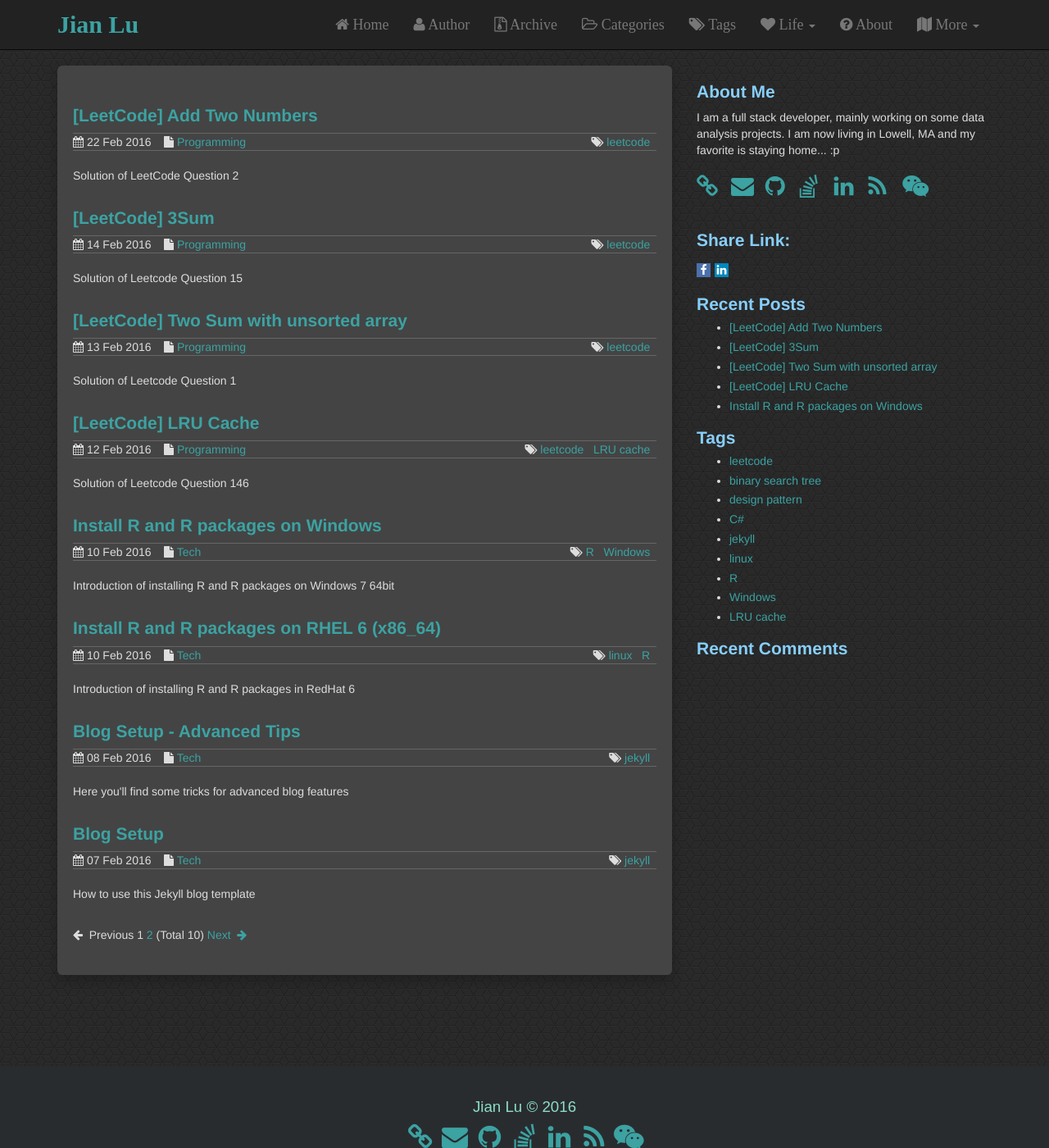
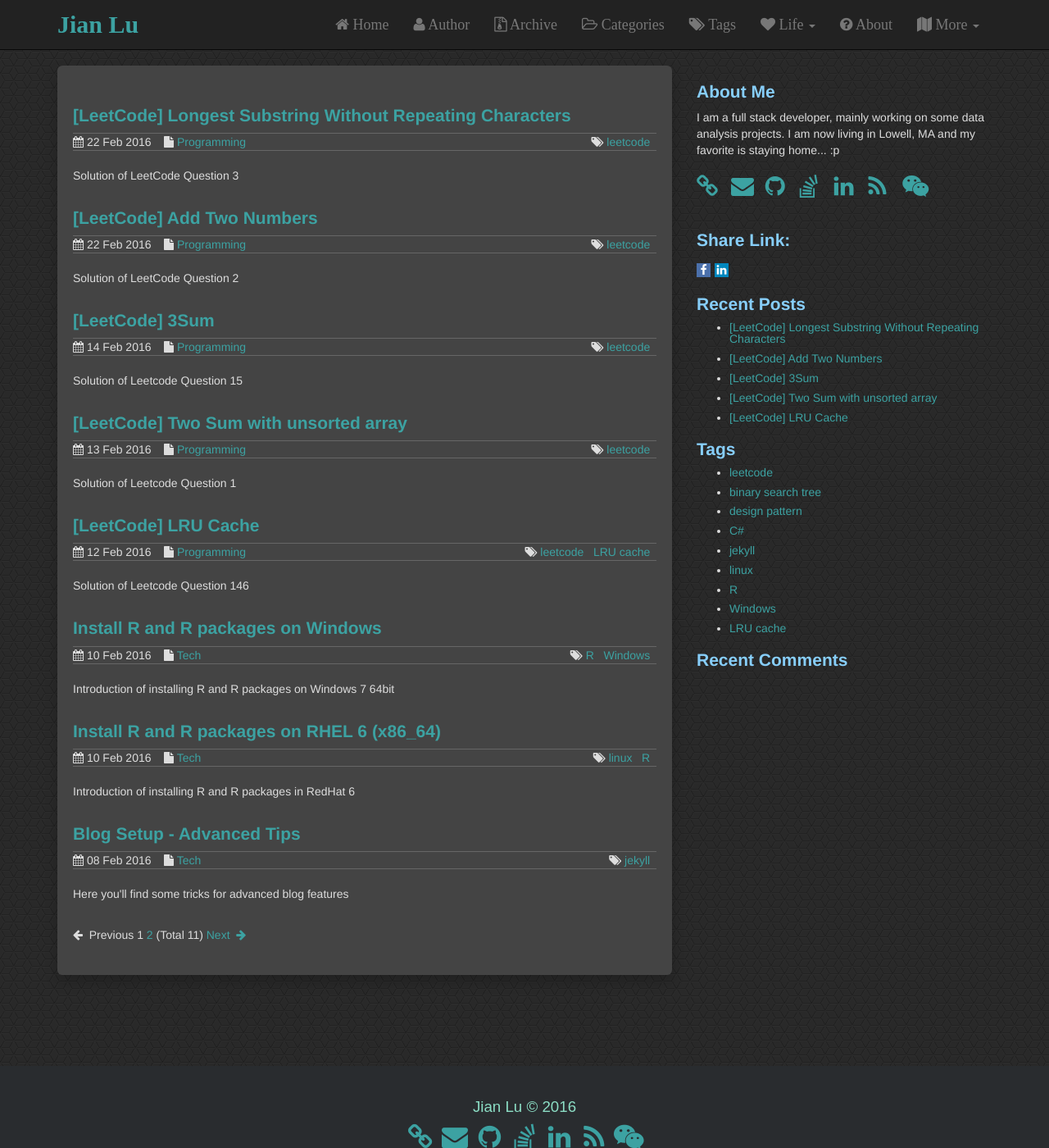
Before and after one commit to JianLu/jianlu.github.io, a Jekyll site: the page built from index.html, in a window 1280 px wide and 1400 px high. Shown: the whole window at 82% size. Built offline with Jekyll 4.4.1, drawn with Linux system fonts in a browser that asks for light colours; the list of posts is cut into pages by our own code; comment, search, counter and statistics services are not loaded; some of the changed lines change nothing that is shown.

Commit message:
add post

```diff
--- /dev/null
+++ b/_posts/2012-02-22-leetcode3-Longest-Substring-Without-Repeating-Characters.md
@@ -0,0 +1,53 @@
+---
+layout: post
+title: "[LeetCode] Longest Substring Without Repeating Characters"
+date: 2016-02-22 16:34:14
+description: Solution of LeetCode Question 3
+categories: [Programming]
+tags: [leetcode]
+---
+
+Question Link:
+
+<https://leetcode.com/problems/longest-substring-without-repeating-characters/>{: target="_blank"}
+
+---
+
+## Qualified Suffix
+
+Assuming the string is `s[0,1, ...n-1]`, instead of finding the qualified substring, we find the qualified suffix.
+However, the longest suffix strings for each `s[i]` will give the correct result to the original problem.
+
+Lets define `<a, b>` is a duplicate pair where `s[a] == s[b]`, then it is not hard to show that,
+for the character `s[i]`, the longest suffix strings should be `s[j..i]`
+where `j` is the largest `b` value for all duplicate pairs before `s[i]`.
+
+Then we can have following python code.
+The code is very neat and efficient (first time my code beats more than 90%...).
+
+<div class="code-title">
+<span class="code-fold" id="fold-btn-python" onclick="$use('fold-body-python', 'fold-btn-python')">[-]</span>
+Python code accepted by LeetCode OJ
+</div>
+
+~~~ python
+class Solution(object):
+    def lengthOfLongestSubstring(self, s):
+        """
+        :type s: str
+        :rtype: int
+        """
+        n = 0
+        last_occurrence = {}
+        last_duplicate = -1
+        for i in xrange(len(s)):
+            j = last_occurrence.get(s[i], -1)
+            if last_duplicate < j:
+                last_duplicate = j
+            if n < i - last_duplicate:
+                n = i - last_duplicate
+            last_occurrence[s[i]] = i
+
+        return n
+~~~
+{: #fold-body-python}
```
Also changed, not shown: _posts/2012-02-22-leetcode2-Add-Two-Numbers.md (+3 -0 lines).
